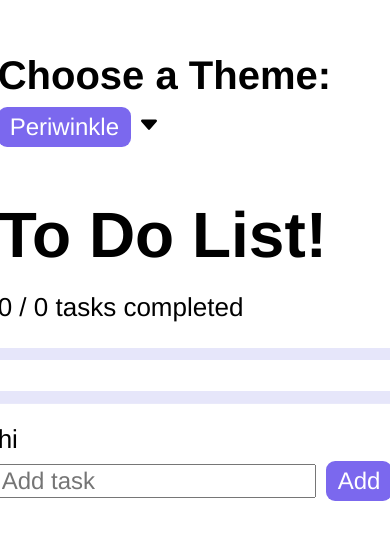
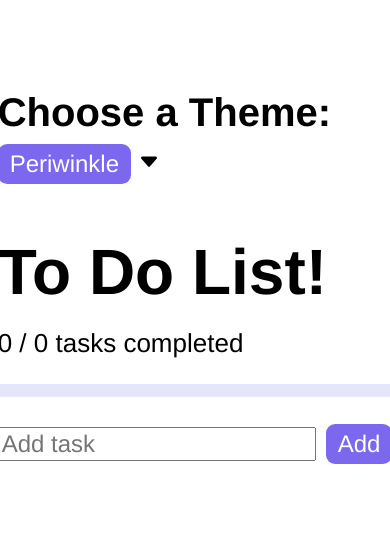
Before and after one commit to juliaying26/todolist, a Next.js app: page / in a window 390 px wide. Shown: the part 135-674 px from the top of the page. Built offline with nearby package versions, Linux system fonts and the light colour scheme.

Commit message:
fixed completion bar on mobile

```diff
--- a/components/TasksDone.jsx
+++ b/components/TasksDone.jsx
@@ -24,21 +24,6 @@ export default function TasksDone({
           ></rect>
         </svg>
       </div>
-      <div className={styles.completion_bar_2}>
-        <svg viewBox="0 0 430 14">
-          <rect
-            width="430px"
-            height="14px"
-            fill={themeOptions[theme].secondary}
-          ></rect>
-          <rect
-            width={430 * percentage + "px"}
-            height="14px"
-            fill={themeOptions[theme].primary}
-          ></rect>
-        </svg>
-      </div>
-      <p>hi</p>
     </div>
   );
 }
--- a/components/TasksDone.module.css
+++ b/components/TasksDone.module.css
@@ -8,9 +8,3 @@
   padding-bottom: 15px;
   max-width: 430px;
 }
-
-.completion_bar_2 {
-  display: flex;
-  padding-top: 3px;
-  padding-bottom: 15px;
-}
```
